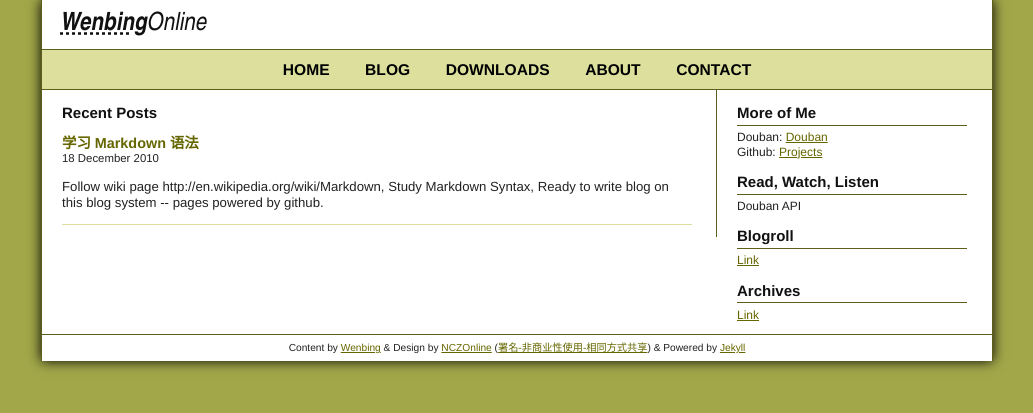
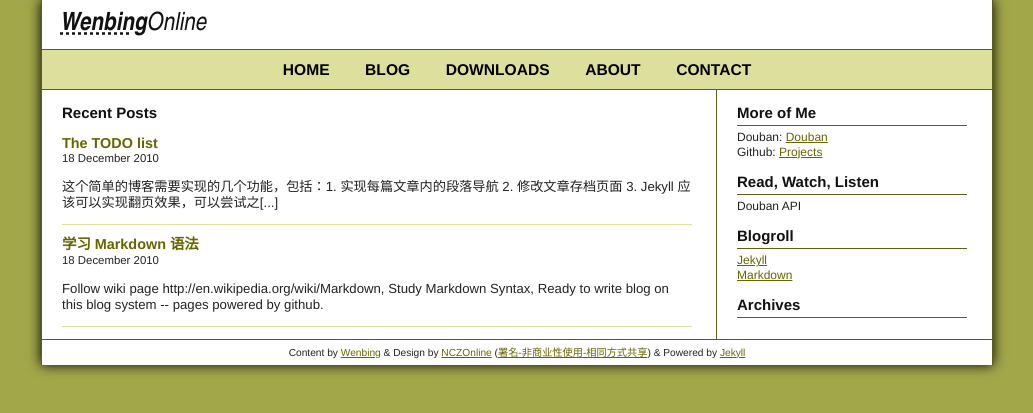
Before and after one commit to GunioRobot/wenbing.github.com, a Jekyll site: the page built from index.markdown, in a window 1280 px wide. Shown: the top 413 px of the page, without its empty margins (123-1156 px from the left). Built offline with Jekyll 4.4.1, drawn with Linux system fonts in a browser that asks for light colours; Markdown is read by kramdown in place of the engine named in the settings.

Commit message:
new blog post -- TODO list

```diff
--- a/404.html
+++ b/404.html
@@ -2,7 +2,8 @@
 layout: blog
 title: 页面不存在！
 ---
-<h1>页面不存在</h1>
+
+<h2>页面不存在</h2>
 
 <blockquote>
    <i>你进入这河，<br/>
--- a/_includes/nav.html
+++ b/_includes/nav.html
@@ -4,7 +4,7 @@
     <ul class="clearfix">
       <li class="first"><a href="/">Home</a></li>
       <li><a href="/blog/">Blog</a></li>
-      <li><a href="/downloads/">Downloads</a></li>
+      <li><a href="/files/downloads/">Downloads</a></li>
       <li><a href="/about.html">About</a></li>
-      <li><a href="/contact/">Contact</a></li>
+      <li><a href="/contact.html">Contact</a></li>
     </ul>
--- a/_includes/sidebar.html
+++ b/_includes/sidebar.html
@@ -10,9 +10,9 @@
     </ul>
     <h2>Blogroll</h2>
     <ul>
-      <li><a href="#">Link</a></li>
+      <li><a href="http://jekyllrb.com/">Jekyll</a></li>
+      <li><a href="http://daringfireball.net/projects/markdown">Markdown</a></li>
     </ul>
     <h2>Archives</h2>
     <ul>
-      <li><a href="#">Link</a></li>
     </ul>
--- /dev/null
+++ b/blog/_posts/2010-12-18-The-blog-TODO-list.markdown
@@ -0,0 +1,21 @@
+---
+layout: blog-post
+title: The TODO list
+excerpt: 这个简单的博客需要实现的几个功能，包括：1. 实现每篇文章内的段落导航 2. 修改文章存档页面 3. Jekyll 应该可以实现翻页效果，可以尝试之[...]
+---
+
+这里记一下：
+
+这个简单的博客需要实现的几个功能,包括：
+* l实现每篇文章内的段落导航
+* l修改文章存档页面
+* l修改 about 页面，contact 页面
+* l修改 sidebar
+* l利用Douban API 获取书影音，显示在sidebar
+* l需要的花添加 Disqus 的评论系统
+* lJekyll 应该可以实现翻页效果，可以尝试之
+* __list 内首字母是中文有问题__
+
+上面的 list 的中文有问题，Markdown 的 list 内首字母是中文的话会解析不了，直接当作段落处理了。
+原因未知。
+暂且在中文前添加l，权宜之计。
```
